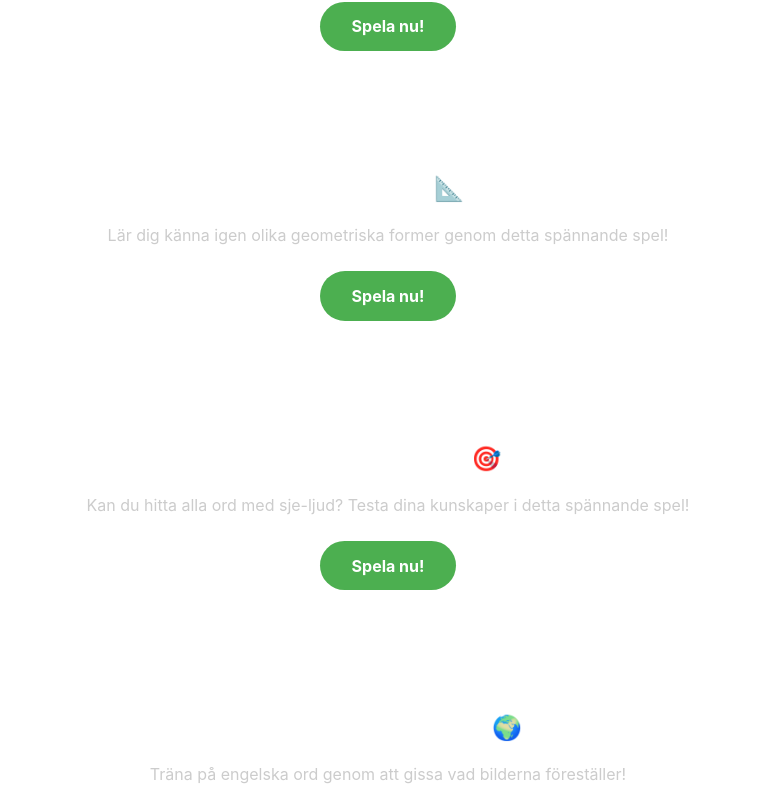
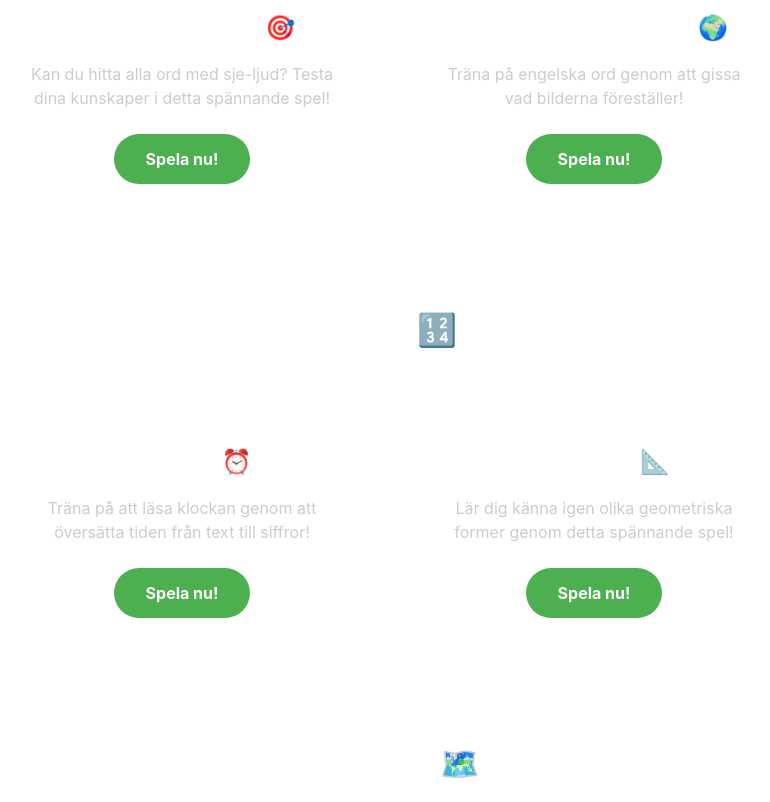
Before and after one commit to gustavjorlov/skolspel, a React (Vite) app: page /svenska/sje in a window 1280 px wide. Shown: the part 398-1200 px from the top of the page, without its empty margins (252-1022 px from the left). Built offline with nearby package versions, Linux system fonts and the light colour scheme.

Commit message:
feat: restructure game categories in Home component; enhance layout and add new game cards

```diff
--- a/src/components/Home.css
+++ b/src/components/Home.css
@@ -20,13 +20,33 @@
 .games {
   display: flex;
   flex-direction: column;
+  gap: 3rem;
+}
+
+.category {
+  margin-bottom: 1rem;
+}
+
+.category h2 {
+  color: #fff;
+  font-size: 2rem;
+  margin-bottom: 1.5rem;
+  border-bottom: 2px solid rgba(255, 255, 255, 0.2);
+  padding-bottom: 0.5rem;
+}
+
+.category-games {
+  display: flex;
+  flex-direction: column;
   gap: 2rem;
 }
 
-.games h2 {
-  color: #fff;
-  font-size: 1.8rem;
-  margin-bottom: 1.5rem;
+@media (min-width: 768px) {
+  .category-games {
+    display: grid;
+    grid-template-columns: repeat(auto-fill, minmax(300px, 1fr));
+    gap: 1.5rem;
+  }
 }
 
 .game-card {
--- a/src/components/Home.tsx
+++ b/src/components/Home.tsx
@@ -10,6 +10,34 @@ export function Home() {
       </p>
 
       <div className="games">
+        <div className="category">
+          <h2>Språk 📚</h2>
+          <div className="category-games">
+            <div className="game-card">
+              <h3>Gissa sje-ljudet! 🎯</h3>
+              <p>
+                Kan du hitta alla ord med sje-ljud? Testa dina kunskaper i detta spännande spel!
+              </p>
+              <Link to="/svenska/sje" className="play-button">
+                Spela nu!
+              </Link>
+            </div>
+
+            <div className="game-card">
+              <h3>Engelska ordspelet! 🌍</h3>
+              <p>
+                Träna på engelska ord genom att gissa vad bilderna föreställer!
+              </p>
+              <Link to="/engelska/glosor" className="play-button">
+                Spela nu!
+              </Link>
+            </div>
+          </div>
+        </div>
+
+        <div className="category">
+          <h2>Matte 🔢</h2>
+          <div className="category-games">
             <div className="game-card">
               <h3>Klockan! ⏰</h3>
               <p>
@@ -29,27 +57,12 @@ export function Home() {
                 Spela nu!
               </Link>
             </div>
-
-        <div className="game-card">
-          <h3>Gissa sje-ljudet! 🎯</h3>
-          <p>
-            Kan du hitta alla ord med sje-ljud? Testa dina kunskaper i detta spännande spel!
-          </p>
-          <Link to="/svenska/sje" className="play-button">
-            Spela nu!
-          </Link>
+          </div>
         </div>
 
-        <div className="game-card">
-          <h3>Engelska ordspelet! 🌍</h3>
-          <p>
-            Träna på engelska ord genom att gissa vad bilderna föreställer!
-          </p>
-          <Link to="/engelska/glosor" className="play-button">
-            Spela nu!
-          </Link>
-        </div>
-
+        <div className="category">
+          <h2>Geografi 🗺️</h2>
+          <div className="category-games">
             <div className="game-card">
               <h3>Europas länder! 🌍</h3>
               <p>
@@ -61,5 +74,7 @@ export function Home() {
             </div>
           </div>
         </div>
+      </div>
+    </div>
   )
 }
```
Lines whose indentation alone changed are shown as unchanged.
